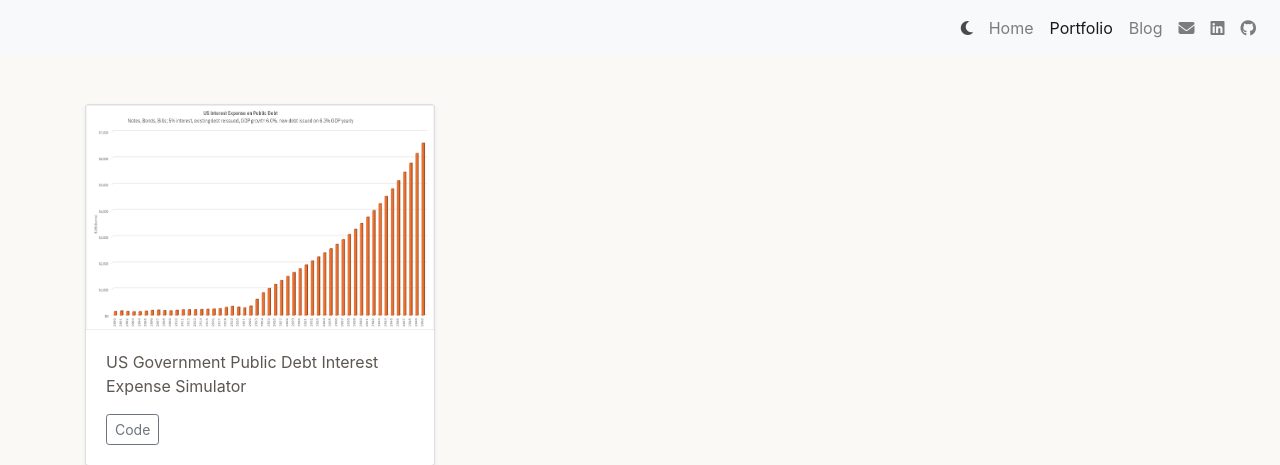
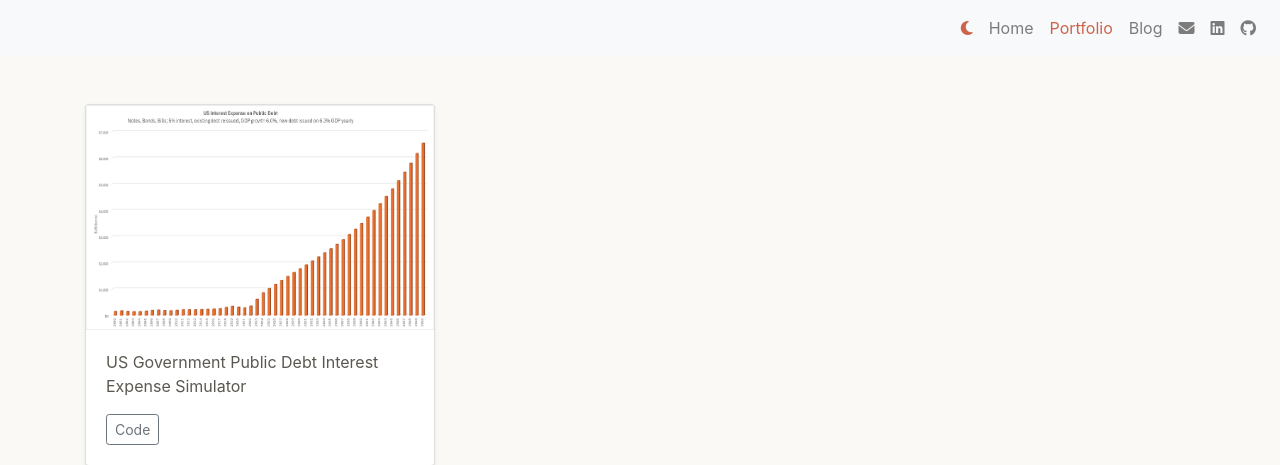
Before and after one commit to john-e-moore/personal-website, a Flask app: page /portfolio in a window 1280 px wide, with the pointer over the restyled element. Shown: the top 465 px of the page. Run offline with Flask 3, Linux system fonts and the light colour scheme; some libraries are stand-ins or nearby versions.

Commit message:
replaced green hover with orange

```diff
--- a/app/static/css/theme-styles.css
+++ b/app/static/css/theme-styles.css
@@ -12,7 +12,7 @@ body {
 }
 
 .nav-link:hover, .nav-link.active {
-    color: #A9A29F; /* Muted clay */
+    color: #CC644C !important; /* Muted clay */
 }
 
 .btn-primary {
@@ -44,6 +44,6 @@ body.dark-mode .navbar-light .nav-link {
 
 body.dark-mode .navbar-light .nav-link:hover,
 body.dark-mode .navbar-light .nav-link.active {
-    color: #5E8B7E !important; /* Soft green for active/hovered navbar links in dark mode */
+    color: #CC644C !important; /* Soft green for active/hovered navbar links in dark mode */
     background-color: #3A3A3A !important; /* Darker gray for navbar */
 }
```
